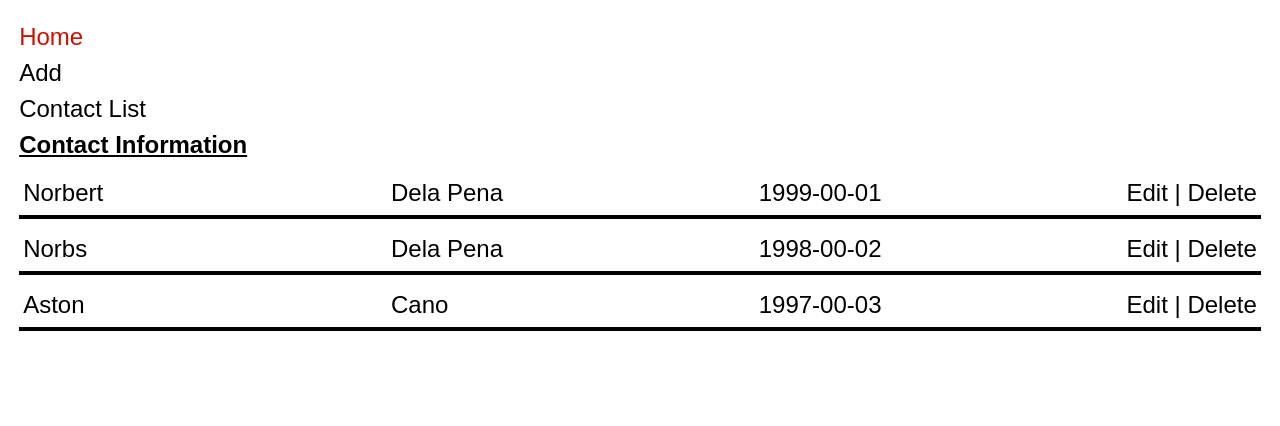
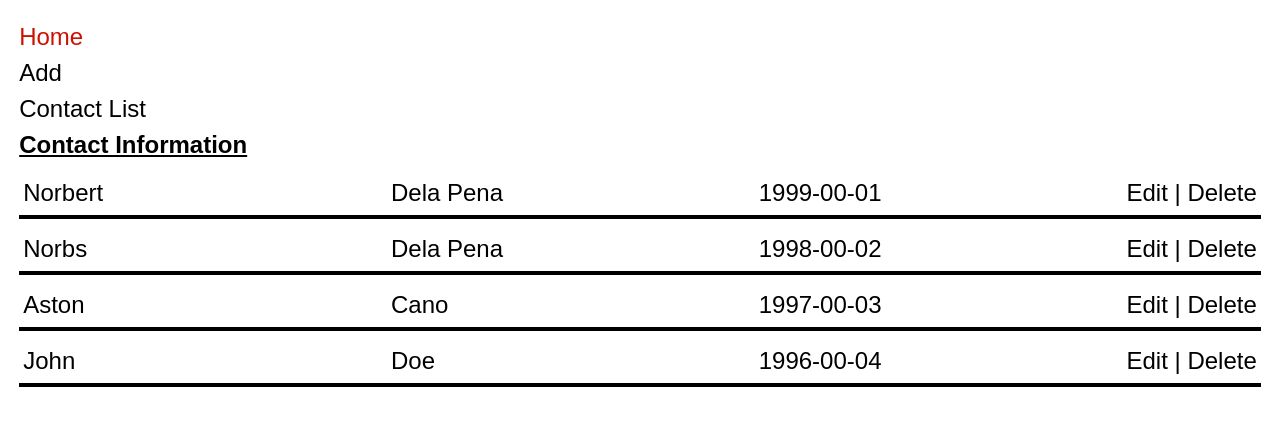
Before and after one commit to n0rbs/contacts-app-reactive, an Angular app: page /home in a window 1280 px wide. Shown: the top 426 px of the page. Built offline with nearby package versions, Linux system fonts and the light colour scheme.

Commit message:
#5 - Assign proper data types to interface declarations

```diff
--- a/src/app/constants/data.ts
+++ b/src/app/constants/data.ts
@@ -3,7 +3,7 @@ export const Contacts = [
     id: 1,
     firstName: 'Norbert',
     lastName: 'Dela Pena',
-    birthday: '1999-11-01',
+    birthday: new Date('1999-11-01'),
     phone: {
       phoneNumber: 1234423,
       phoneType: 'work',
@@ -21,7 +21,7 @@ export const Contacts = [
     id: 2,
     firstName: 'Norbs',
     lastName: 'Dela Pena',
-    birthday: '1998-11-02',
+    birthday: new Date('1998-11-02'),
     phone: {
       phoneNumber: 123213,
       phoneType: 'work',
@@ -39,7 +39,7 @@ export const Contacts = [
     id: 3,
     firstName: 'Aston',
     lastName: 'Cano',
-    birthday: '1997-11-03',
+    birthday: new Date('1997-11-03'),
     phone: {
       phoneNumber: 273482,
       phoneType: 'home',
@@ -53,6 +53,25 @@ export const Contacts = [
       postalCode: 6014,
     }
   },
+  {
+    id: 4,
+    firstName: 'John',
+    lastName: 'Doe',
+    birthday: new Date('1996-11-04'),
+    phone: {
+      phoneNumber: 27348212,
+      phoneType: 'work',
+    },
+    address: {
+      houseNumber: '123',
+      street: 'Mindanao drive',
+      barangay: 'banilad',
+      city: 'cebu',
+      province: 'cebu',
+      postalCode: 6000,
+    }
+  },
+
 ];
 
 export const PhoneTypes = [
--- a/src/app/models/contact.models.ts
+++ b/src/app/models/contact.models.ts
@@ -1,8 +1,8 @@
 export interface Contact {
-  id: number | null,
+  id: number,
   firstName: string,
   lastName: string,
-  birthday: string | null,
+  birthday: Date,
   phone: Phone,
   address: Address
 }
```
